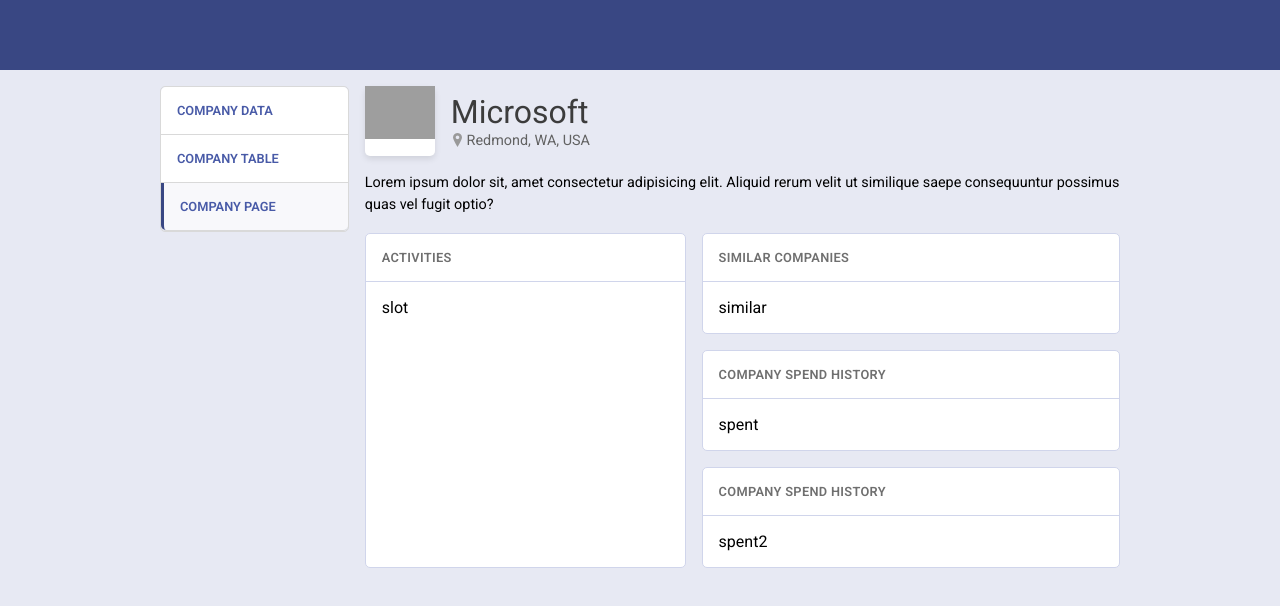
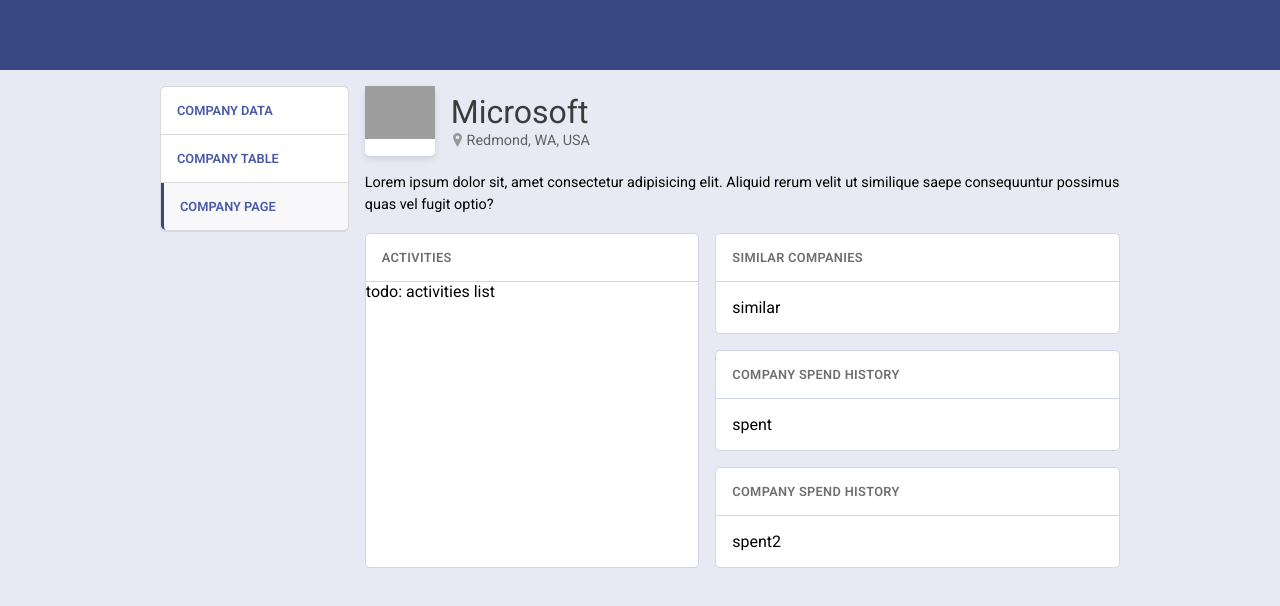
Before and after one commit to danielbonifacio/test20190509, a Vue app: page /#/ in a window 1280 px wide. Shown: the top 606 px of the page. Built offline with nearby package versions, Linux system fonts and the light colour scheme; grey boxes are pictures that could not be loaded; the HTML template or start-up script is replaced by a standard one.

Commit message:
feat(company-page): add activity list component declaration

```diff
--- /dev/null
+++ b/src/components/ActivitiesList.vue
@@ -0,0 +1,15 @@
+<template>
+  <div>
+    todo: activities list
+  </div>
+</template>
+
+<script>
+export default {
+
+}
+</script>
+
+<style>
+
+</style>
--- a/src/pages/CompanyPage.vue
+++ b/src/pages/CompanyPage.vue
@@ -10,8 +10,11 @@
       <widget
         id="activities"
         title="Activities"
+        no-padding
       >
-        slot
+        <activities-list
+          :activities="company.activities"
+        />
       </widget>
       <widget
         id="similar"
@@ -39,11 +42,13 @@
 import Default from 'Layouts/Default.vue'
 import CompanyBadge from 'Components/CompanyBadge.vue'
 import Widget from 'Components/Widget.vue'
+import ActivitiesList from 'Components/ActivitiesList.vue'
 
 export default {
   components: {
     layout: Default,
     CompanyBadge,
+    ActivitiesList,
     Widget
   },
   computed: {
```
